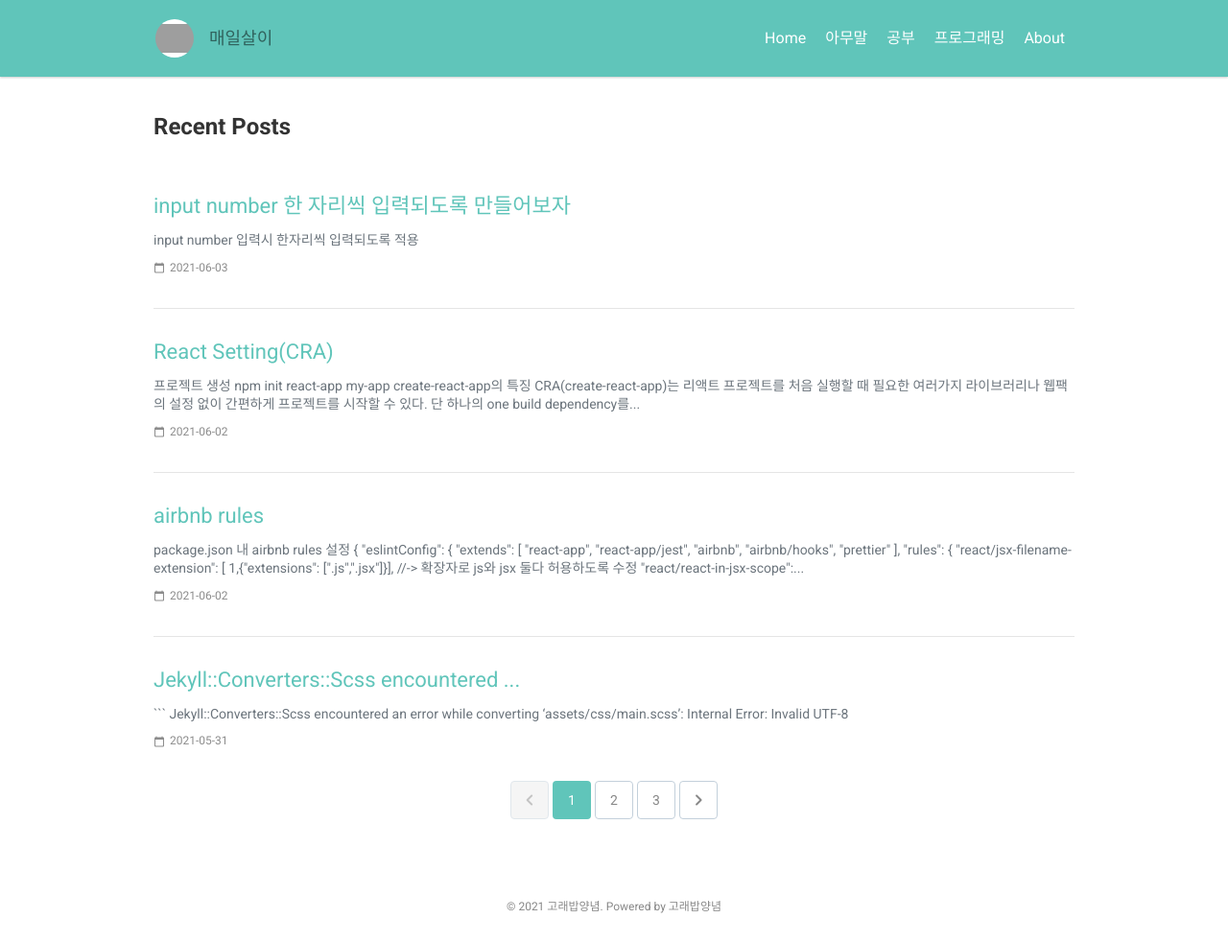
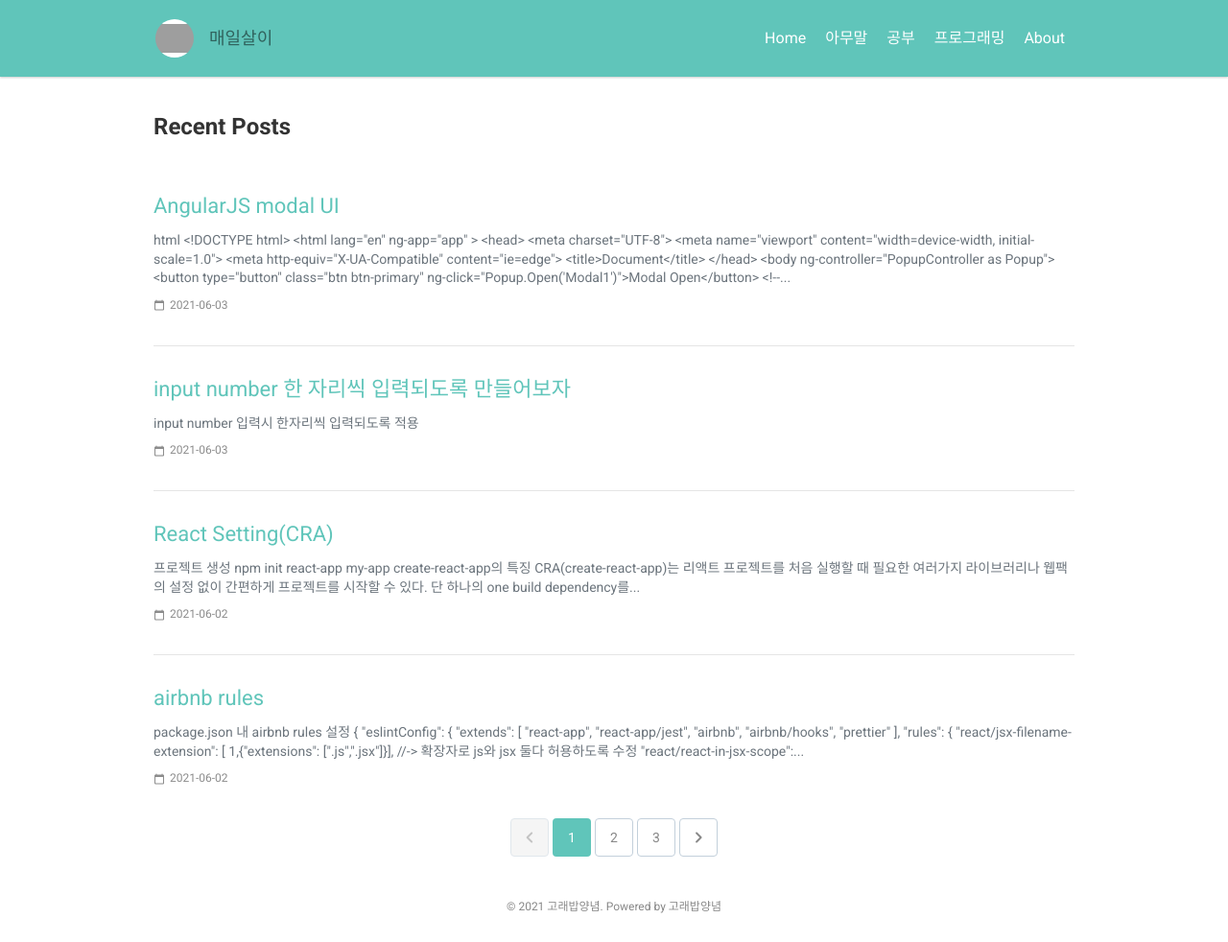
Before and after one commit to whalerice/whalerice.github.io, a Jekyll site: the page built from index.html, in a window 1280 px wide and 982 px high. Shown: the whole window at 96% size. Built offline with Jekyll 4.4.1, drawn with Linux system fonts in a browser that asks for light colours; some web fonts are replaced; the list of posts is cut into pages by our own code; some of the changed lines change nothing that is shown; grey boxes are pictures that could not be loaded.

Commit message:
new post

````diff
--- /dev/null
+++ b/_posts/2021-06-03-angular-modal-sample.md
@@ -0,0 +1,188 @@
+---
+title: AngularJS modal UI
+layout: post
+date:   2021-06-03 22:14:01 +0900
+categories:
+- programming
+tag: AngularJS
+---
+
+html
+```
+<!DOCTYPE html>
+<html lang="en" ng-app="app" >
+<head>
+	<meta charset="UTF-8">
+	<meta name="viewport" content="width=device-width, initial-scale=1.0">
+	<meta http-equiv="X-UA-Compatible" content="ie=edge">
+	<title>Document</title>
+</head>
+<body ng-controller="PopupController as Popup">
+	<button type="button" class="btn btn-primary" ng-click="Popup.Open('Modal1')">Modal Open</button>
+
+	<!-- Modal1 -->
+	<div class="modal" tabindex="-1" role="dialog" ng-if="Popup.IsModal === 'Modal1'">
+		<div class="modal-dialog" role="document">
+			<div class="modal-content">
+			  <div class="modal-header">
+				<h5 class="modal-title">Modal title</h5>
+				<button type="button" class="close" data-dismiss="modal" aria-label="Close" ng-click="Popup.Close()">
+					<i class="material-icons notranslate">close</i>
+				  </button>
+			  </div>
+			  <div class="modal-body">
+				<p>Modal body text goes here.</p>
+				<p>Modal body text goes here.</p>
+				<p>Modal body text goes here.</p>
+				<p>Modal body text goes here.</p>
+				<p>Modal body text goes here.</p>
+				<p>Modal body text goes here.</p>
+			  </div>
+			  <div class="modal-footer">
+				<button type="button" class="btn btn-secondary" data-dismiss="modal" ng-click="Popup.Close()">Close</button>
+				<button type="button" class="btn btn-primary">Changes</button>
+			  </div>
+		</div>
+	</div>
+	<div class="modal-backdrop" ng-click="Popup.Close()">
+</div>
+</body>
+</html>
+```
+
+scss
+```
+*,
+*:before,
+*:after{
+	margin: 0;
+	padding: 0;
+	box-sizing: border-box;
+}
+
+html, body{
+	font-size: 100%;
+	width: 100%;
+	height: 100%;
+}
+
+body{
+	font-family: 'Noto Sans', sans-serif;
+	font-size: 14px;
+	font-weight: 400;
+	background-color: #202020;
+}
+
+.btn{
+	padding: 10px 15px;
+	border: 1px solid transparent;
+	border-radius: 4px;
+	font-size: 14px;
+	cursor: pointer;
+	&.btn-secondary{
+		background-color: #d0d0d0;
+		color: #333;
+	}
+	&.btn-primary{
+		background-color: #0070ff;
+		color: #fff;
+	}
+}
+
+.modal{
+	position: fixed;
+	top: 0;
+	left: 0;
+	display: flex;
+	align-items: center;
+	justify-content: center;
+	width: 100%;
+	height: 100%;
+
+	.modal-dialog{
+		z-index: 1050;
+		.modal-content{
+			min-width: 300px;
+			max-height: 100vh;
+
+		}
+	}
+}
+
+.modal-header{
+	background-color: #0070ff;
+	height: 50px;
+	position: relative;
+	border-radius: 4px 4px 0 0;
+	padding: 10px 15px;
+	display: inline-flex;
+    width: 100%;
+    align-items: center;
+
+	.close{
+		border: 0;
+		background-color: transparent;
+		padding: 0;
+		position: absolute;
+		top: 0;
+		right: 0;
+		width: 44px;
+		height: 100%;
+		color: #fff;
+		cursor: pointer;
+	}
+	.modal-title{
+		line-height: 1.2;
+		color: #fff;
+		font-size: 16px;
+	}
+}
+.modal-body{
+	background-color: #fff;
+	height: auto;
+	max-height: calc(100vh - 110px);
+	overflow: auto;
+	padding: 15px;
+}
+.modal-footer{
+	background-color: #fff;
+	height: 60px;
+	border-top: 1px solid #ccc;
+	border-radius: 0 0 4px 4px;
+	padding: 10px 15px;
+	text-align: right;
+}
+
+.modal-backdrop{
+	position: fixed;
+	top:0;
+	left: 0;
+	right: 0;
+	bottom: 0;
+	display:block;
+	background-color: rgba(0,0,0,.5);
+	z-index: 1040;
+}
+```
+
+JS
+```
+var app = angular.module('app', []);
+var PopupController = app.controller('PopupController', ['$scope', function ($scope)
+{
+	var Popup = this;
+	Popup.IsModal = null;
+
+	Popup.Open = function(modalName){
+		Popup.IsModal = modalName;
+	}
+
+	Popup.Close = function(){
+		Popup.IsModal = null;
+	}
+}]);
+```
+
+
+
+{% include codepen.html hash="ZEYgaqg" title="input number" %}
--- a/_posts/2021-06-03-one-step-input-number.md
+++ b/_posts/2021-06-03-one-step-input-number.md
@@ -1,9 +1,10 @@
 ---
 title: input number 한 자리씩 입력되도록 만들어보자
 layout: post
+date:   2021-06-03 22:10:01 +0900
 categories:
 - programming
-tag: AngualrJS
+tag: AngularJS
 ---
 
 ## input number 입력시 한자리씩 입력되도록 적용
````
